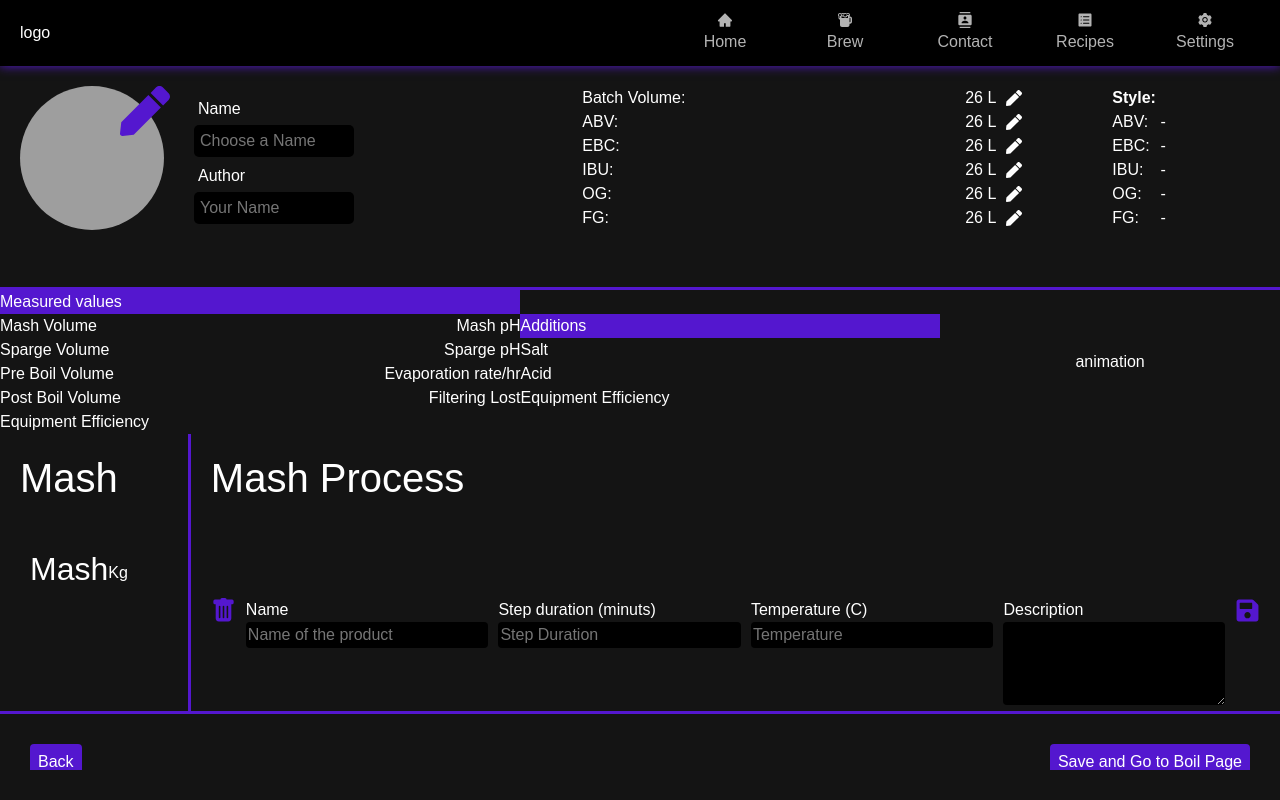
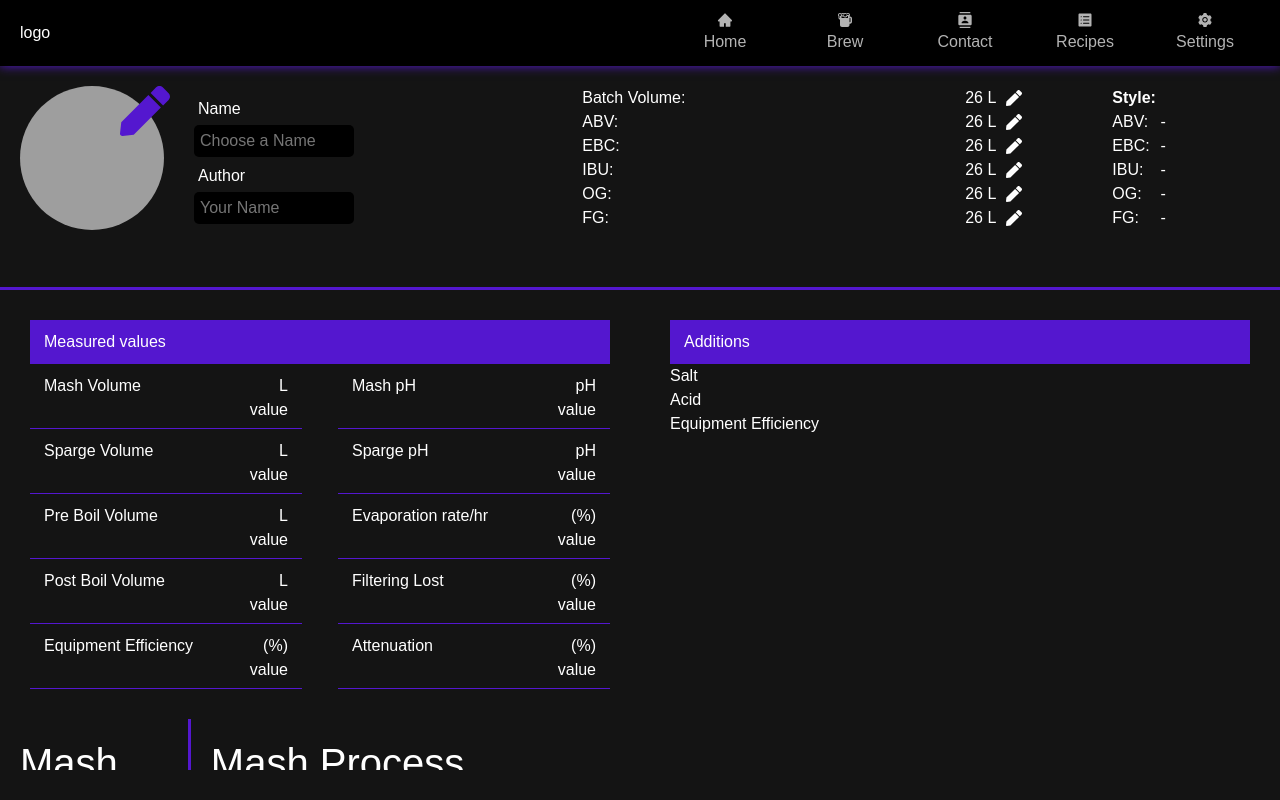
Before and after one commit to Francescostefan1998/beerbuzz-frontend, a React (Create React App) app: page /mash in a window 1280 px wide. Built offline with nearby package versions, Linux system fonts and the light colour scheme; grey boxes are pictures that could not be loaded.

Commit message:
creating first table
creating first table

```diff
--- a/src/components/home/brew/brewProcess/mashWater/MashWater.jsx
+++ b/src/components/home/brew/brewProcess/mashWater/MashWater.jsx
@@ -6,25 +6,85 @@ const MashWater = () => {
       <div className="mashWater-tab">
         <div className="mashWater-tab-line head">Measured values</div>
         <div className="mashWater-tab-line">
+          <div className="mashWater-tab-line-cell">
+            <div className="first-line">
               <div>Mash Volume</div>
+              <div>L</div>
+            </div>
+            <div className="second-line">value</div>
+          </div>
+          <div className="mashWater-tab-line-cell">
+            <div className="first-line">
               <div>Mash pH</div>
+              <div>pH</div>
+            </div>
+            <div className="second-line">value</div>
+          </div>
         </div>
         <div className="mashWater-tab-line">
+          <div className="mashWater-tab-line-cell">
+            <div className="first-line">
               <div>Sparge Volume</div>
+              <div>L</div>
+            </div>
+            <div className="second-line">value</div>
+          </div>
+          <div className="mashWater-tab-line-cell">
+            <div className="first-line">
               <div>Sparge pH</div>
+              <div>pH</div>
+            </div>
+            <div className="second-line">value</div>
+          </div>
         </div>
         <div className="mashWater-tab-line">
+          <div className="mashWater-tab-line-cell">
+            <div className="first-line">
               <div>Pre Boil Volume</div>
+              <div>L</div>
+            </div>
+            <div className="second-line">value</div>
+          </div>
+          <div className="mashWater-tab-line-cell">
+            <div className="first-line">
               <div>Evaporation rate/hr</div>
+              <div>(%)</div>
+            </div>
+            <div className="second-line">value</div>
+          </div>
         </div>
         <div className="mashWater-tab-line">
+          <div className="mashWater-tab-line-cell">
+            <div className="first-line">
               <div>Post Boil Volume</div>
+              <div>L</div>
+            </div>
+            <div className="second-line">value</div>
+          </div>
+          <div className="mashWater-tab-line-cell">
+            <div className="first-line">
               <div>Filtering Lost</div>
+              <div>(%)</div>
+            </div>
+            <div className="second-line">value</div>
+          </div>
         </div>
 
         <div className="mashWater-tab-line">
+          <div className="mashWater-tab-line-cell">
+            <div className="first-line">
               <div>Equipment Efficiency</div>
-          <div></div>
+              <div>(%)</div>
+            </div>
+            <div className="second-line">value</div>
+          </div>
+          <div className="mashWater-tab-line-cell">
+            <div className="first-line">
+              <div> Attenuation</div>
+              <div>(%)</div>
+            </div>
+            <div className="second-line">value</div>
+          </div>
         </div>
       </div>
       <div className="mashWater-tab">
@@ -51,7 +111,6 @@ const MashWater = () => {
           <div></div>
         </div>
       </div>
-      <div className="mashWater-tab">animation</div>
     </div>
   );
 };
--- a/src/components/home/brew/brewProcess/mashWater/mashWater.css
+++ b/src/components/home/brew/brewProcess/mashWater/mashWater.css
@@ -1,14 +1,15 @@
 .mashWater {
   display: flex;
   position: relative;
-  align-items: center;
+  align-items: baseline;
   justify-content: space-between;
 }
 
 .mashWater-tab {
   display: flex;
   flex-direction: column;
-  flex-grow: 1;
+  width: 50%;
+  padding: 30px;
 }
 
 .mashWater-tab-line {
@@ -16,6 +17,33 @@
   align-items: center;
   width: 100%;
   justify-content: space-between;
+  gap: 36px;
+}
+.mashWater-tab-line.head {
+  padding: 10px;
+  padding-inline: 14px;
+}
+
+.mashWater-tab-line-cell {
+  width: 50%;
+  padding: 10px;
+  padding-inline: 14px;
+  padding-bottom: 6px;
+  display: flex;
+  flex-direction: column;
+  border-bottom: 1px solid var(--main-secondary);
+}
+.mashWater-tab-line-cell .first-line {
+  display: flex;
+  align-items: baseline;
+  justify-content: space-between;
+  width: 100%;
+}
+.mashWater-tab-line-cell .second-line {
+  display: flex;
+  align-items: baseline;
+  justify-content: flex-end;
+  width: 100%;
 }
 
 .mashWater-tab-line.head {
```
Lines whose indentation alone changed are shown as unchanged.
